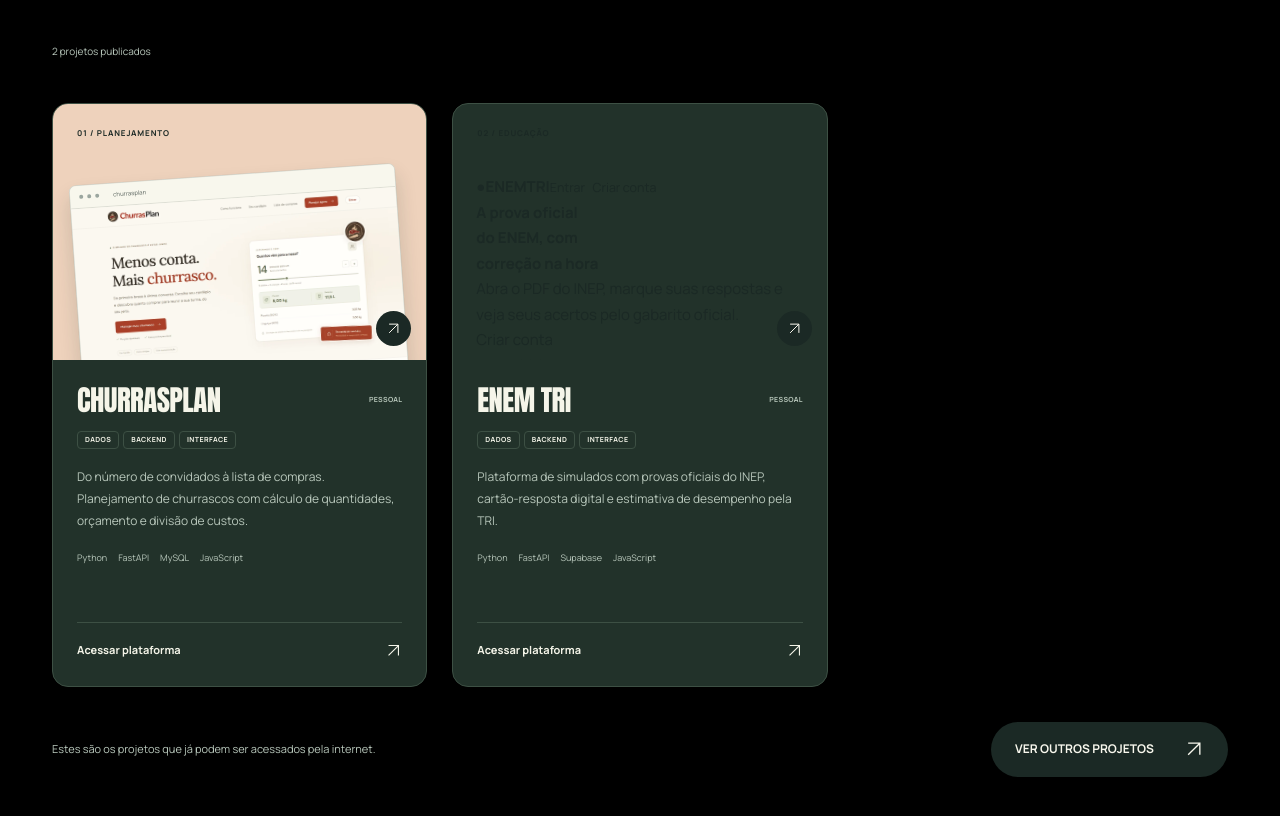
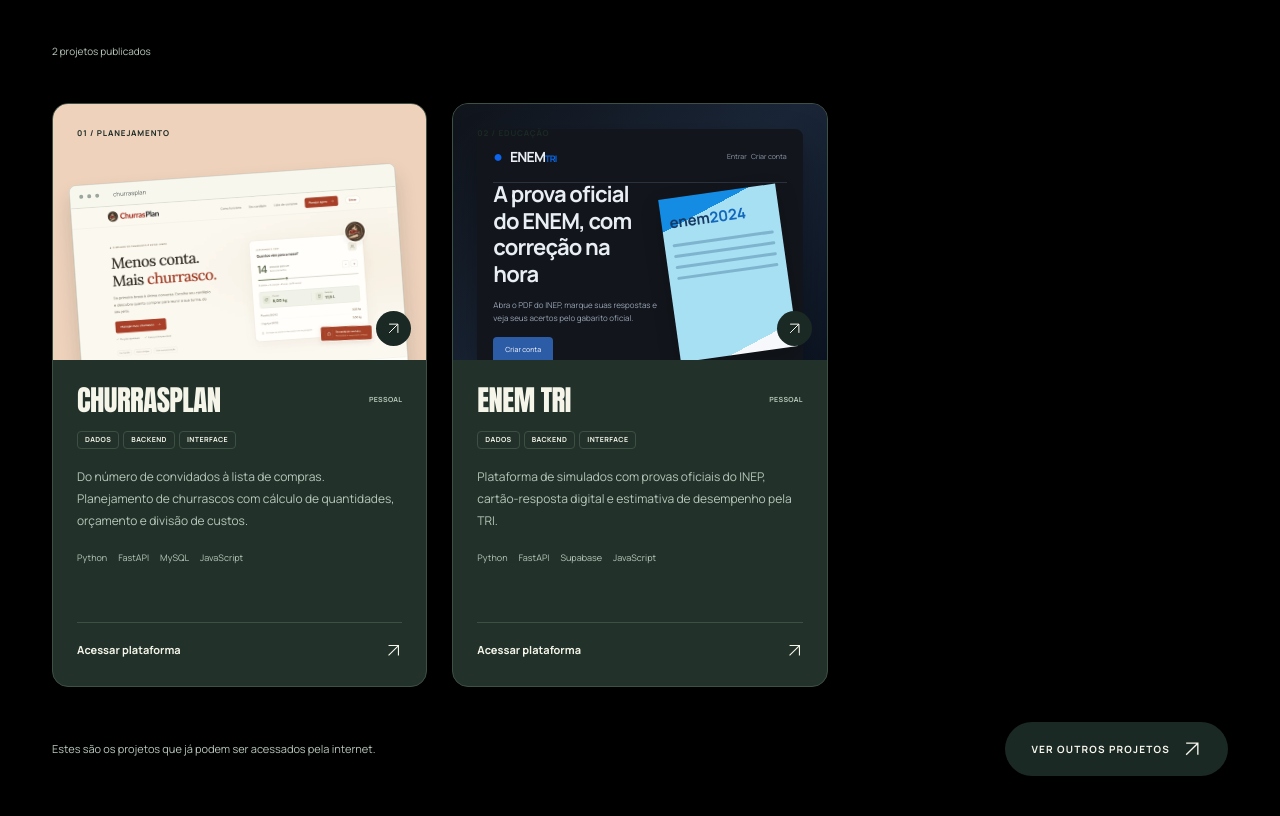
Before and after one commit to ArthurHenrique-eng/ArthurHenrique-eng.github.io, a plain HTML site: page index.html in a window 1280 px wide. Shown: the part 1350-2166 px from the top of the page. Drawn offline with Linux system fonts and the light colour scheme.

Commit message:
Adiciona estilos dos projetos principais e ENEM TRI

```diff
--- a/css/style.css
+++ b/css/style.css
@@ -2148,3 +2148,29 @@ svg {
     animation-iteration-count: 1 !important;
   }
 }
+
+
+/* Projetos publicados e página de repositórios */
+.projects-all-button { min-height: 54px; padding: 0 26px; display: inline-flex; align-items: center; gap: 12px; font-size: 10px; letter-spacing: .12em; font-weight: 800; }
+.project-cover--enemtri { background: linear-gradient(135deg,#10141b,#1a2638 55%,#0c1422); padding: 25px 24px 0; }
+body[data-theme="light"] .project-cover--enemtri { background: linear-gradient(135deg,#f3f5f8,#e6edf8 55%,#d9e5f8); }
+.enemtri-preview { height: 100%; width: 100%; overflow: hidden; border-radius: 8px 8px 0 0; background: #12161c; color: #e9edf4; box-shadow: 0 12px 30px rgba(0,0,0,.28); padding: 14px 16px; }
+body[data-theme="light"] .enemtri-preview { background: #fbfaf8; color: #202832; box-shadow: 0 12px 30px rgba(20,35,60,.12); }
+.enemtri-preview__top { display:flex; align-items:center; gap:7px; font-size:12px; border-bottom:1px solid rgba(130,150,180,.22); padding-bottom:12px; }
+.enemtri-mark { color:#0d64ed; font-size:16px; }
+.enemtri-preview__top strong { font-size:14px; letter-spacing:-.06em; }.enemtri-preview__top strong span { color:#0868ed; font-size:9px; }
+.enemtri-preview__top small { margin-left:auto; color:#8e9aab; font-size:7px; }
+.enemtri-preview__content { display:grid; grid-template-columns:1fr .72fr; gap:12px; align-items:center; height:calc(100% - 34px); }
+.enemtri-preview__content b { font-size:clamp(13px,2vw,22px); line-height:1.08; letter-spacing:-.04em; }
+.enemtri-preview__content p { max-width:230px; color:#9aa5b5; font-size:8px; line-height:1.55; margin:10px 0; }
+body[data-theme="light"] .enemtri-preview__content p { color:#657184; }
+.enemtri-preview__button { display:inline-block; padding:7px 12px; border-radius:4px; background:#2d5ca7; color:white; font-size:7px; }
+.enemtri-preview__paper { aspect-ratio: .72; transform:rotate(-8deg); background:linear-gradient(160deg,#148ce3 0 16%,#a7dff3 16% 88%,#f6f8fb 88%); color:#173a65; padding:12px 8px; box-shadow:0 8px 20px rgba(0,0,0,.22); }
+.enemtri-preview__paper strong { font-size:15px; display:block; }.enemtri-preview__paper strong span { color:#1268bd; }
+.enemtri-preview__paper i { display:block; height:3px; background:rgba(24,70,110,.28); margin-top:8px; border-radius:4px; }
+.enemtri-logo { width:min(100%,420px); height:auto; display:block; }
+.enemtri-logo__enem { font:900 66px Arial,sans-serif; fill:var(--text); letter-spacing:-5px; }
+.enemtri-logo__tri { font:900 34px Arial,sans-serif; fill:#0868ed; }
+.enemtri-logo__head { fill:#0a2a58; stroke:var(--text); stroke-width:4; }
+.enemtri-logo__mark { fill:#0868ed; }.enemtri-logo__green { fill:#20ad87; }
+@media (max-width:700px) { .projects-all-button { width:100%; justify-content:center; } .enemtri-preview { padding:10px; } .enemtri-preview__top small { display:none; } }
```
